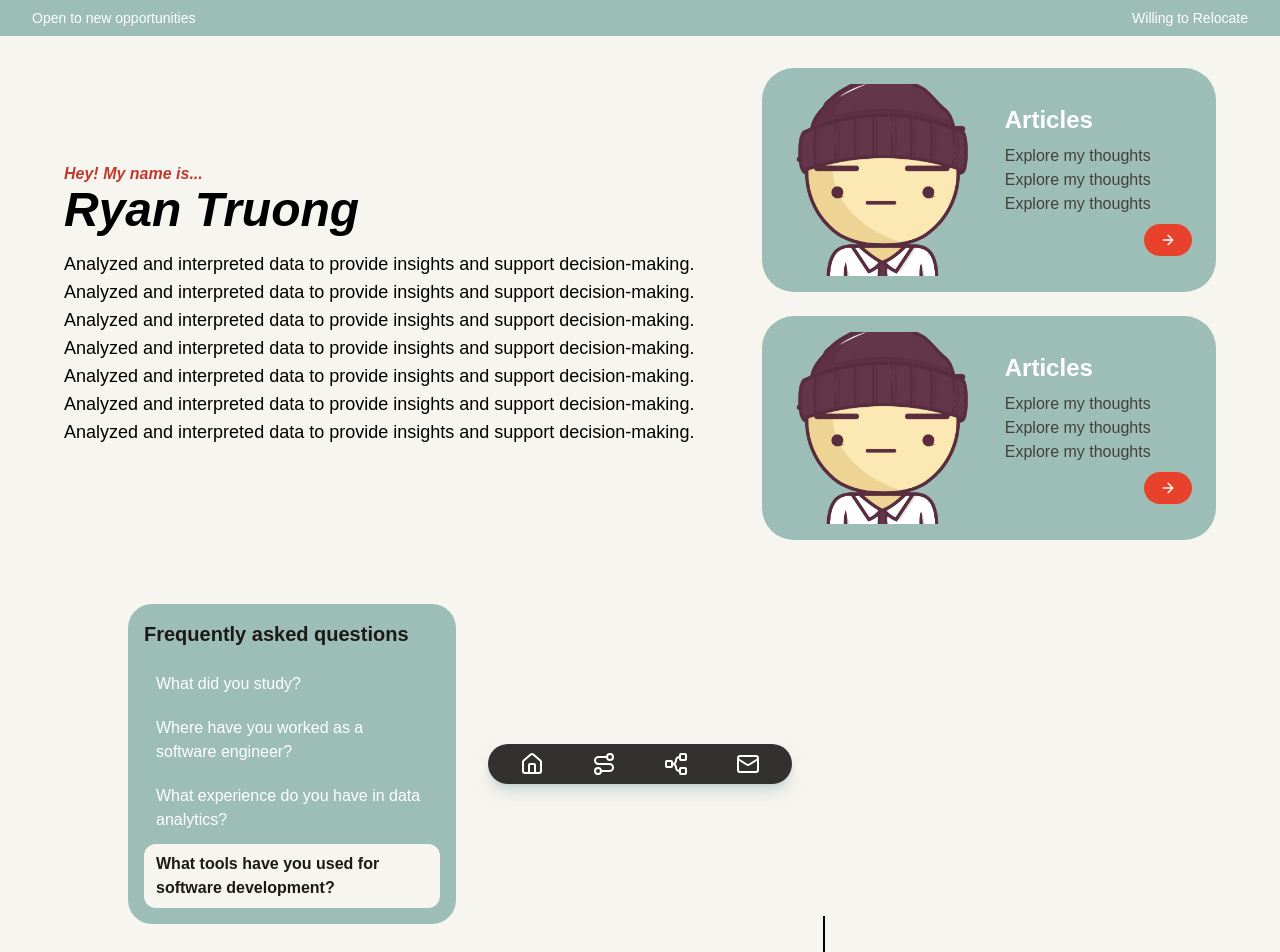
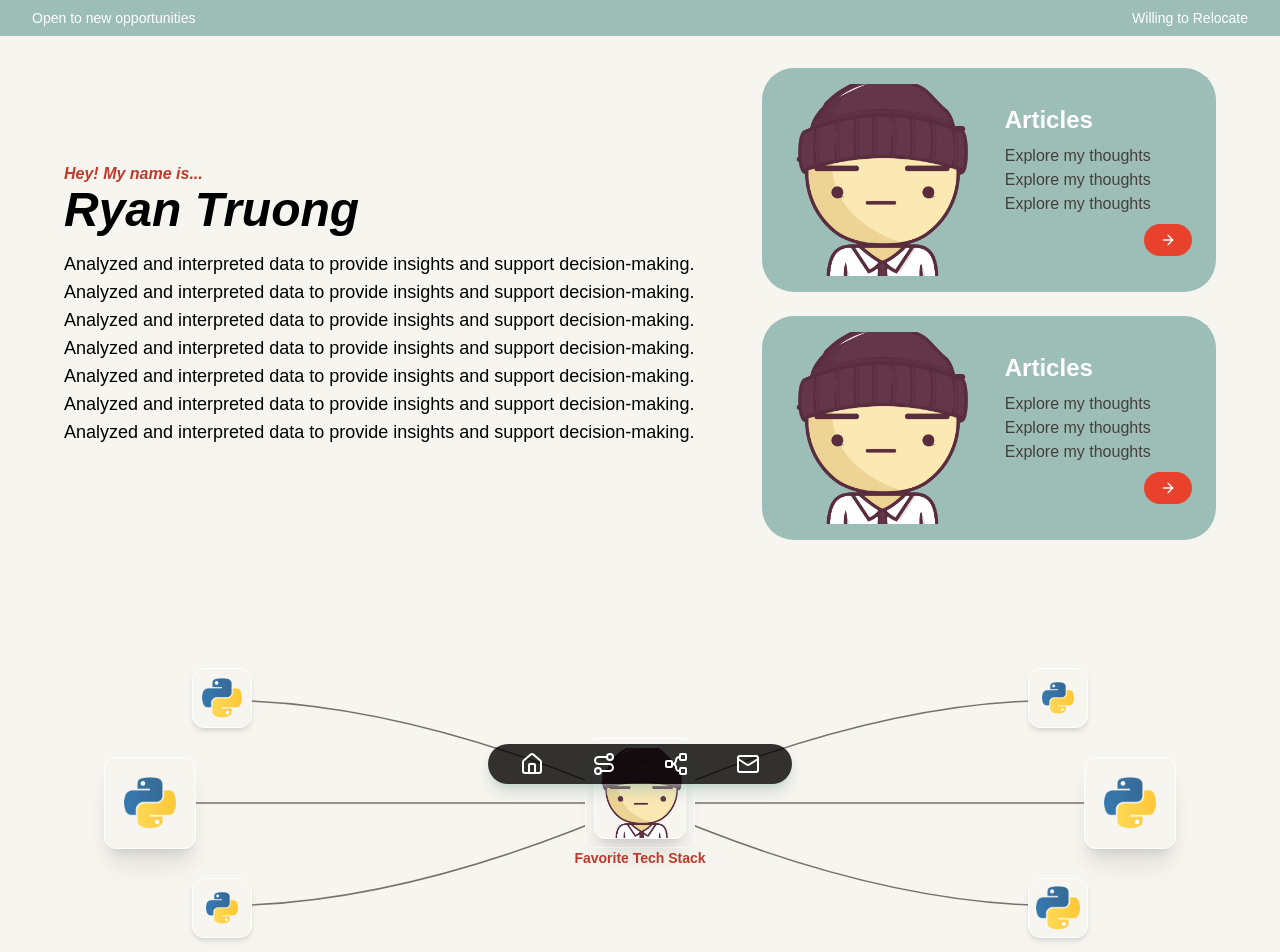
Before and after one commit to ryanctruong/personal-website, a React (Vite) app in the folder client/: page / in a window 1280 px wide. Shown: the top 952 px of the page. Built offline with nearby package versions, Linux system fonts and the light colour scheme; no server answers.

Commit message:
move about components to app and update graph layout

```diff
--- a/client/src/App.tsx
+++ b/client/src/App.tsx
@@ -4,6 +4,7 @@ import Navbar from './components/Navbar/Navbar.tsx'
 import About from './pages/About/About.tsx'
 import CareerTimeline from './pages/CareerTimeline/CareerTimeline.tsx'
 import Graph from './components/Graph/Graph.tsx'
+import Questionnaire from './components/Questionnaire/Questionnaire.tsx'
 
 const App = () => {
 
@@ -26,10 +27,11 @@ const App = () => {
     return (
         <div className="flex min-h-screen flex-col">
             <Banner />
-            <main className="flex flex-1 flex-col gap-24 p-8 pt-2">
+            <main className="flex flex-1 flex-col gap-24 p-8 pt-2 items-center">
                 <About />
+                <Graph />
+                <Questionnaire />
                 <CareerTimeline />
-                <Graph />
                 <div className="flex items-center justify-center">
                     <button className="bg-[#E8412C] hover:bg-[#C0392B] text-white font-bold py-2 px-4 w-fit rounded-2xl cursor-pointer" onClick={() => checkApiHealth()}>
                         Hello World
--- a/client/src/components/Graph/Graph.tsx
+++ b/client/src/components/Graph/Graph.tsx
@@ -65,6 +65,7 @@ const Graph = () => {
                         <span className="size-0.5" />
                         <span className="size-0.5" />
                     </div>
+                    <div className="flex flex-col items-center justify-center">
                         <div className="bg-[#F7F5EF] flex items-center justify-center rounded-xl border p-2">
                             <div
                                 className="bg-secondary flex size-16 items-center justify-center rounded-xl border-[1.5px] shadow-xl md:size-23"
@@ -81,6 +82,8 @@ const Graph = () => {
                                     ) : null}
                                 </div>
                             </div>
+                        </div>
+                        <p className="font-semibold text-sm text-[#C0392B]">Favorite Tech Stack</p>
                     </div>
                     <div className="flex w-full max-w-20 justify-between max-md:hidden">
                         <span className="size-0.5" />
--- a/client/src/pages/About/About.tsx
+++ b/client/src/pages/About/About.tsx
@@ -2,11 +2,9 @@ import { ArrowRight } from 'lucide-react'
 
 import RedButton from "../../components/Button/RedButton";
 
-import Questionnaire from '../../components/Questionnaire/Questionnaire';
-
 const About = () => {
     return (
-        <section id="#" className="flex flex-col flex-1 justify-center items-center p-4 gap-12 pt-2">
+        <section id="#" className="flex flex-col flex-1 justify-center items-center p-4 pt-2">
             <div className="grid grid-cols-1 md:grid-cols-2 md:grid-cols-[3fr_2fr] gap-4 flex-1 w-full rounded-2xl p-4">
                 <div className="flex flex-col gap-4 text-left justify-center">
                     <div>
@@ -44,7 +42,6 @@ const About = () => {
                     </div>
                 </div>
             </div>
-            <Questionnaire />
         </section>
     );
 };
```
Lines whose indentation alone changed are shown as unchanged.
